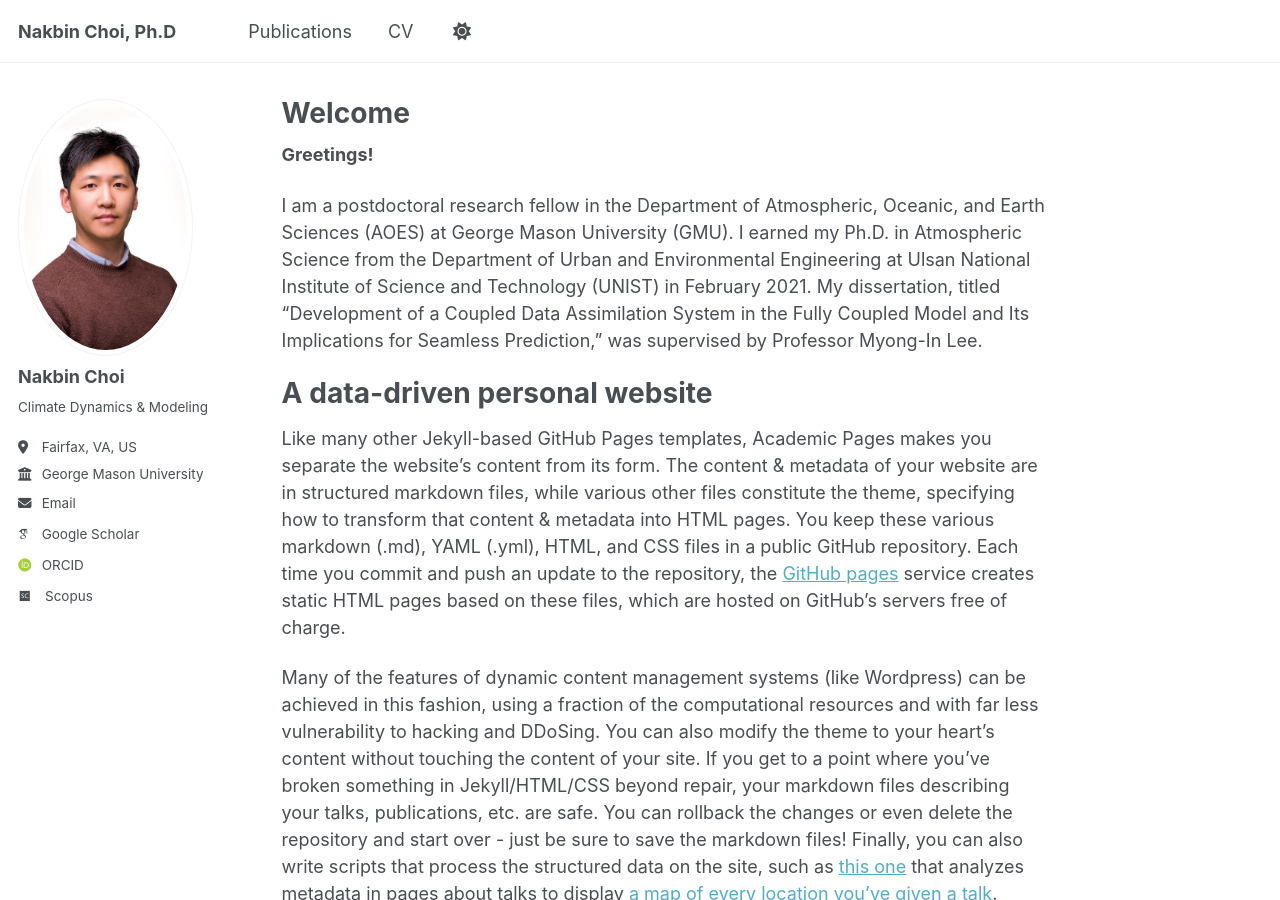
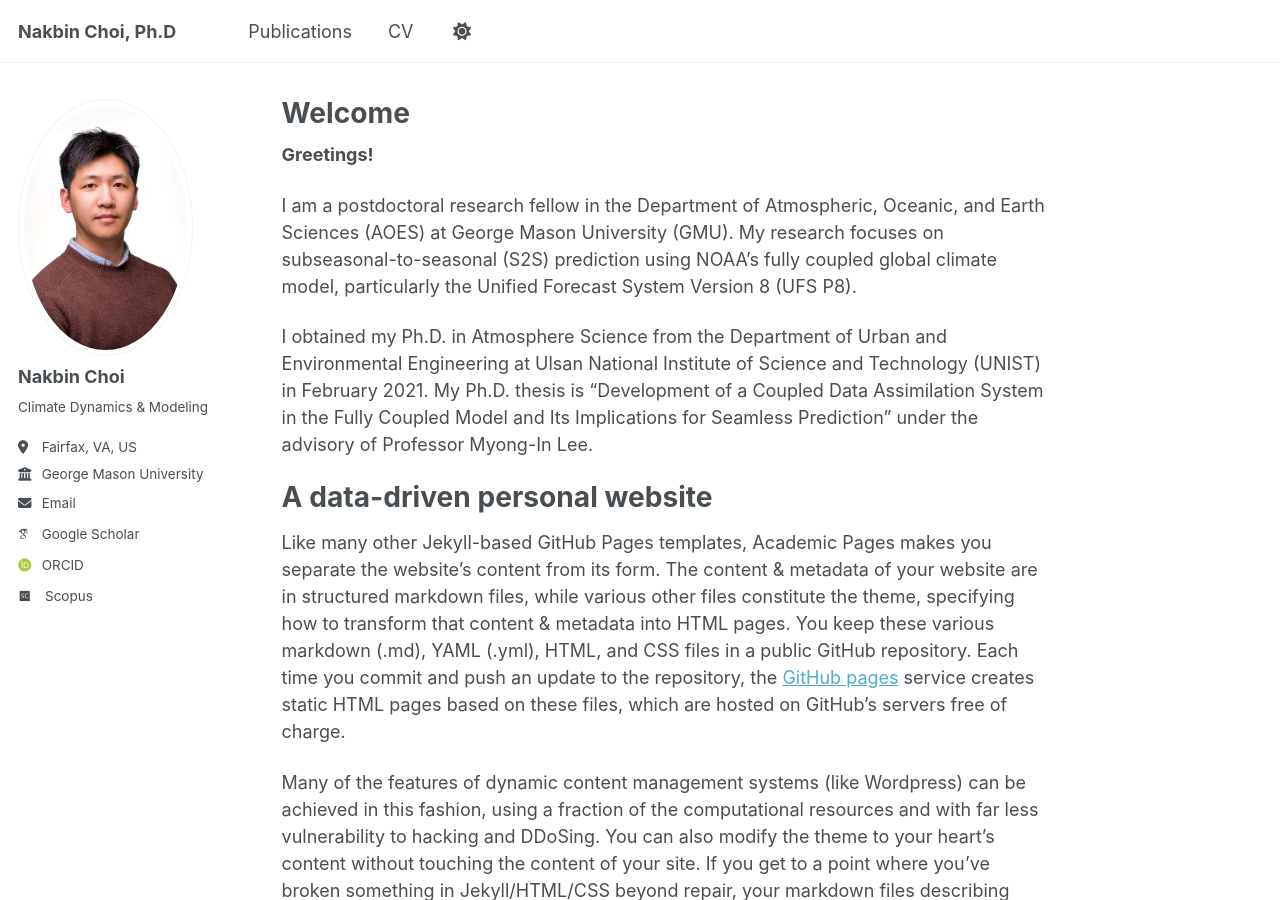
Before and after one commit to nakbin/profile, a Jekyll site: the page built from _pages/about.md, in a window 1280 px wide and 900 px high. Built offline with Jekyll 4.4.1, drawn with Linux system fonts in a browser that asks for light colours; some web fonts are replaced; some of the changed text lies outside the part shown.

Commit message:
Update about.md

```diff
--- a/_pages/about.md
+++ b/_pages/about.md
@@ -9,8 +9,10 @@ redirect_from:
 
 **Greetings!**
 
+I am a postdoctoral research fellow in the Department of Atmospheric, Oceanic, and Earth Sciences (AOES) at George Mason University (GMU). My research focuses on subseasonal-to-seasonal (S2S) prediction using NOAA’s fully coupled global climate model, particularly the Unified Forecast System Version 8 (UFS P8).
 
-I am a postdoctoral research fellow in the Department of Atmospheric, Oceanic, and Earth Sciences (AOES) at George Mason University (GMU). I earned my Ph.D. in Atmospheric Science from the Department of Urban and Environmental Engineering at Ulsan National Institute of Science and Technology (UNIST) in February 2021. My dissertation, titled “Development of a Coupled Data Assimilation System in the Fully Coupled Model and Its Implications for Seamless Prediction,” was supervised by Professor Myong-In Lee.
+I obtained my Ph.D. in Atmosphere Science from the Department of Urban and Environmental Engineering at Ulsan National Institute of Science and Technology (UNIST) in February 2021. My Ph.D. thesis is “Development of a Coupled Data Assimilation System in the Fully Coupled Model and Its Implications for Seamless Prediction” under the advisory of Professor Myong-In Lee.
+
 
 A data-driven personal website
 ======
@@ -46,7 +48,3 @@ Many people use a git client to create files on their local computer and then pu
 
 Example: editing a markdown file for a talk
 ![Editing a markdown file for a talk](/images/editing-talk.png)
-
-For more info
-------
-More info about configuring Academic Pages can be found in [the guide](https://academicpages.github.io/markdown/), the [growing wiki](https://github.com/academicpages/academicpages.github.io/wiki), and you can always [ask a question on GitHub](https://github.com/academicpages/academicpages.github.io/discussions). The [guides for the Minimal Mistakes theme](https://mmistakes.github.io/minimal-mistakes/docs/configuration/) (which this theme was forked from) might also be helpful.
```
